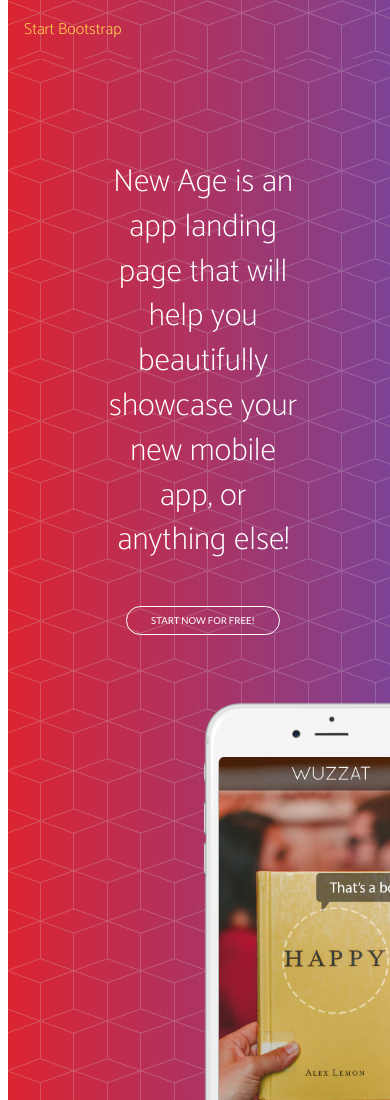
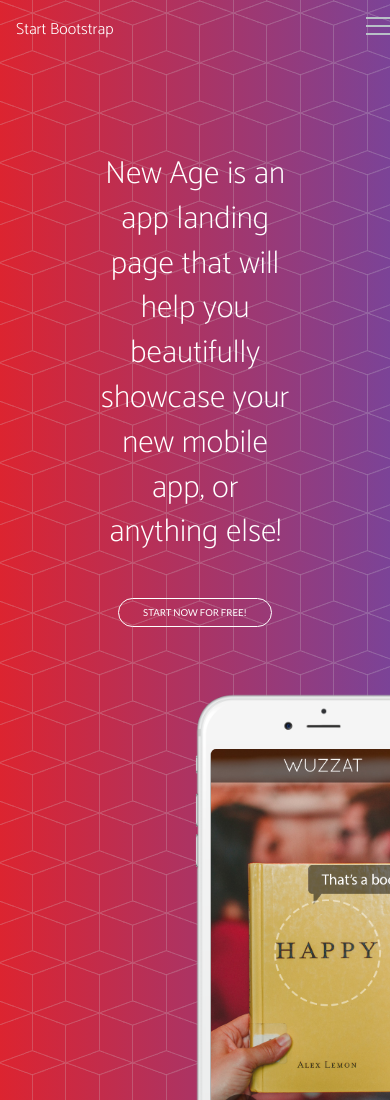
Before and after one commit to lasurrealista/scss-sitebuild, a plain HTML site: page one-page-website/dist/index.html in a window 390 px wide. Shown: the top 1100 px of the page. Drawn offline with Linux system fonts and the light colour scheme.

Commit message:
Further minor improvements

```diff
--- a/one-page-website/src/scss/modules/_colors.scss
+++ b/one-page-website/src/scss/modules/_colors.scss
@@ -16,8 +16,6 @@ $section-new-color2: #dc2430;
 $footer-background-color: #343a40;
 $footer-text-color: #6c757d;
 
-$sticky-background-color: #fff;
-
 $heart-color: #ff0000;
 
 $google-icon-color: #db4a39;
--- a/one-page-website/src/scss/modules/_nav.scss
+++ b/one-page-website/src/scss/modules/_nav.scss
@@ -59,10 +59,6 @@
             }
         }
 
-        &-checkbox {
-            display: none;
-        }
-
         &-checkbox:checked+.nav__list {
             display: flex;
         }
@@ -72,8 +68,8 @@
             cursor: pointer;
             display: flex;
             flex-wrap: wrap;
+            margin-top: 0.9rem;
             height: 1.5rem;
-            padding: 1rem;
             width: 1.5rem;
 
             @media screen and (min-width: 992px) {
@@ -106,14 +102,10 @@
         text-decoration: none;
     }
 
-    &__hamburger-line {
-        color: $nav-line-color;
-    }
-
 }
 
 .sticky {
-    background-color: $sticky-background-color;
+    background-color: $primary-color;
     background-image: none;
     z-index: 999;
 }
--- a/one-page-website/src/scss/modules/_normalize.scss
+++ b/one-page-website/src/scss/modules/_normalize.scss
@@ -4,5 +4,6 @@
 
 body {
     height: 100%;
+    margin: 0;
     width: 100%;
 }
```
Also changed, not shown: one-page-website/dist/css/style.css, 1 other file.
